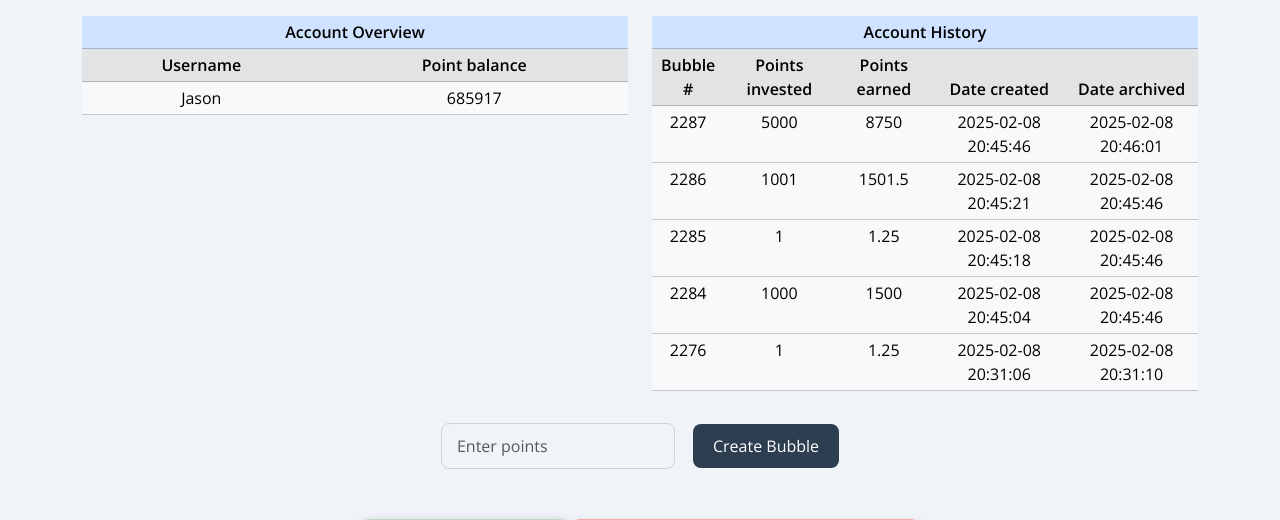
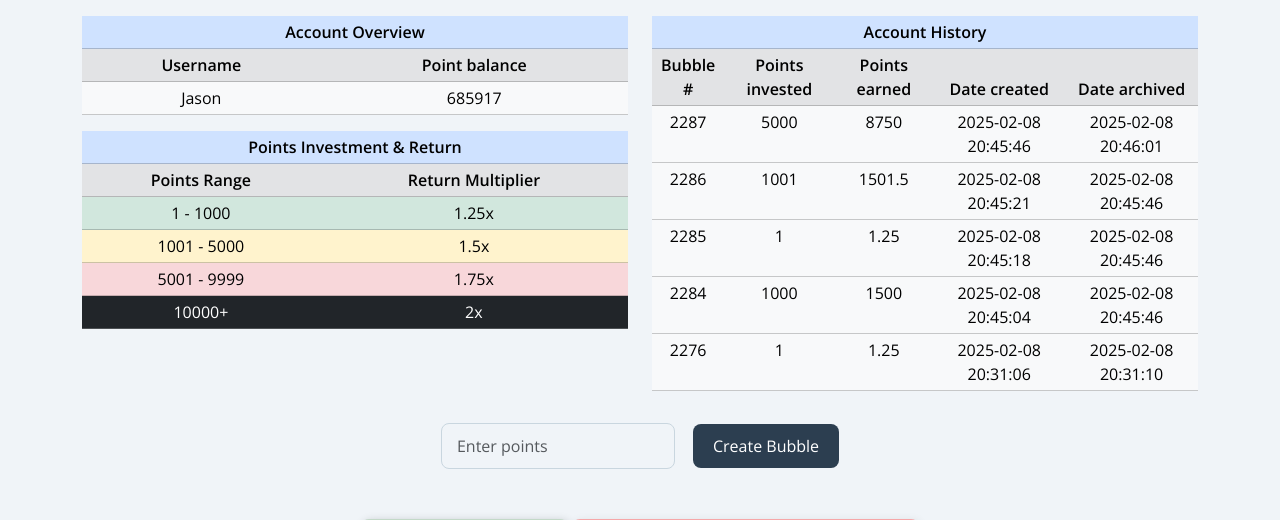
Before and after one commit to jasonch01/BubblePoints, a Flask app: page / in a window 1280 px wide. Shown: the part 66-586 px from the top of the page. Run offline with Flask 3, Linux system fonts and the light colour scheme; a user stored in the database is signed in; some libraries are stand-ins or nearby versions.

Commit message:
Updated 2/8/2025 v1.16.00

```diff
--- a/templates/index.html
+++ b/templates/index.html
@@ -57,6 +57,38 @@
             <td class="table-light">{{ user[3] }}</td> <!-- Point balance -->
           </tr>
           {% endfor %}
+        </tbody>
+      </table>
+      <!-- Points Investment and Return Table -->
+      <table class="table table-responsive table-sm mt-3">
+        <thead class="table-primary">
+          <tr class="table-primary">
+            <th class="table-primary" colspan="2">Points Investment & Return</th>
+          </tr>
+        </thead>
+        <thead class="table-light">
+          <tr class="table-secondary">
+            <th class="table-secondary">Points Range</th>
+            <th class="table-secondary">Return Multiplier</th>
+          </tr>
+        </thead>
+        <tbody>
+          <tr class="table-success"> <!-- 1-999: Green -->
+            <td class="table-success">1 - 1000</td>
+            <td class="table-success">1.25x</td>
+          </tr>
+          <tr class="table-warning"> <!-- 1000-4999: Yellow -->
+            <td class="table-warning">1001 - 5000</td>
+            <td class="table-warning">1.5x</td>
+          </tr>
+          <tr class="table-danger"> <!-- 5000-9999: Red -->
+            <td class="table-danger">5001 - 9999</td>
+            <td class="table-danger">1.75x</td>
+          </tr>
+          <tr class="table-dark"> <!-- 10000+: Dark -->
+            <td class="table-dark">10000+</td>
+            <td class="table-dark">2x</td>
+          </tr>
         </tbody>
       </table>
     </div>
@@ -186,6 +218,7 @@ var socket = io();
       return "table-success";
     }
   }
+
 
   const timerElement = document.getElementById("countdown_timer");
 
```
Also changed, not shown: dublbubl.db, 2 other files.
